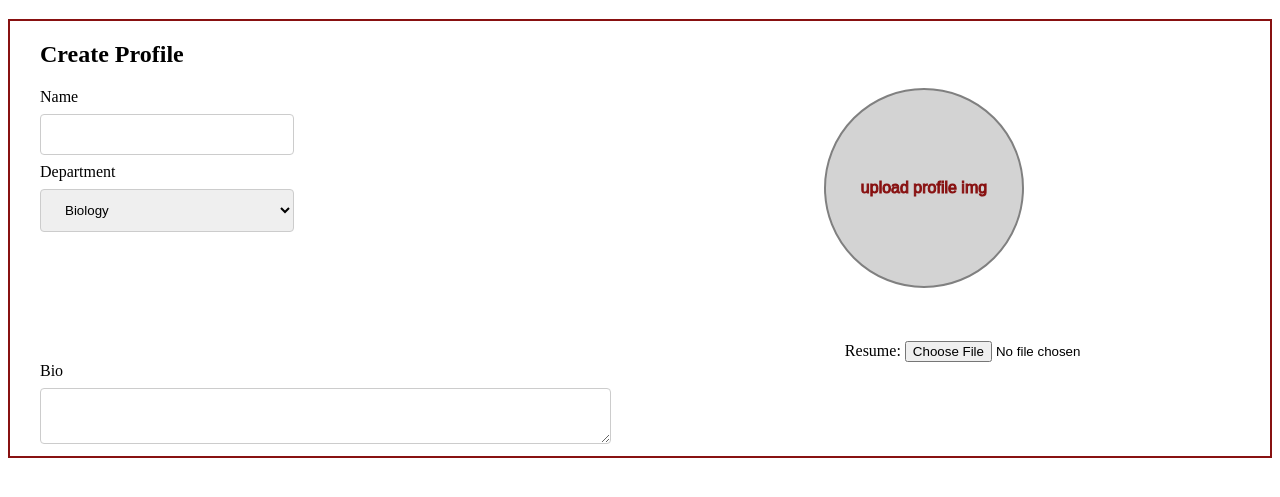
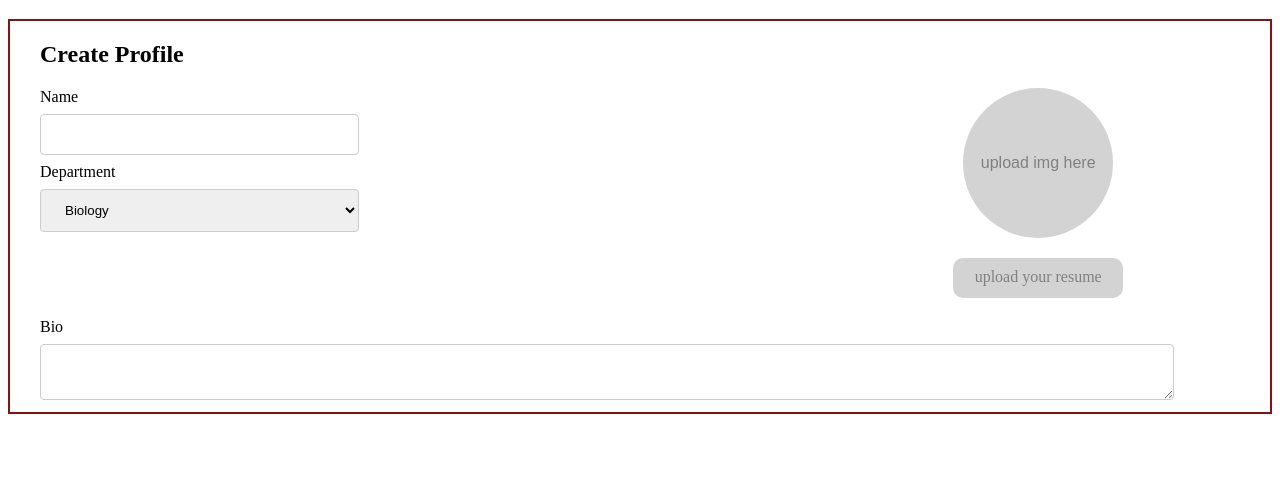
Before and after one commit to bjh26/326project, a plain HTML site: page src/index.html in a window 1280 px wide. Shown: the part 61-558 px from the top of the page. Drawn offline with Linux system fonts and the light colour scheme.

Commit message:
updated buttons and re-centered elements

```diff
--- a/src/index.html
+++ b/src/index.html
@@ -22,16 +22,10 @@
                 <textarea id = "bio"></textarea>
             </div>
             <div class = "upload-documents">
-                <button class="profile-button">
-                    <span class="dot"></span>
-                    <svg width = "200" height = "200" class = "circle" id="profile">
-                        <circle cx="100" cy="100" r="99"></circle>
-                        <text x="100" y="100" text-anchor="middle" dy=".3em" font-size="16" fill="#881111" stroke="#881111" stroke-width="1px">
-                            upload profile img
-                        </text>
-                    </svg>
-                </button>
-                <label for = "resume" class="resume-upload">Resume: <input type="file" id="resume" accept=".pdf, .doc, .docx"> </label>
+                <button class="profile-button">upload img here</button>
+                <label for="resume" class="resume-upload">upload your resume
+                    <input type="file" id="resume" accept=".pdf, .doc, .docx" style="display:none">
+                </label>
             </div>
         </div>
     </body>
--- a/src/style.css
+++ b/src/style.css
@@ -8,7 +8,7 @@ h2{
     margin: auto;
     display: grid;
     grid-template-columns: repeat(2, auto);
-    grid-template-rows: repeat(2, auto); /* 1fr 2fr alternative? */
+    grid-template-rows: repeat(3, auto); /* 1fr 2fr alternative? */
     border: 2px solid #881111;
     /* not really sure how this one works, come back */
     position: relative;
@@ -20,6 +20,7 @@ label{
 
 .short-response{
     grid-column: 1 / 2;
+    grid-row: 2;
     width: 40%;
     height: 40%;
     /* grid-column: 1; */
@@ -30,7 +31,8 @@ label{
     width:90%;
     height:90%;
     margin-left: 30px;
-    grid-column: 1 / 2;
+    grid-column: 1 / 3;
+    grid-row: 3;
 }
 
 input[type=text], select, textarea{
@@ -49,35 +51,43 @@ input[type=text], select, textarea{
     grid-row: 2;
     display: grid;
     gap: 20px;
-    grid-template-columns: repeat(2, auto);
+    grid-template-columns: repeat(3, auto);
+    grid-template-rows: repeat(3,auto);
+    justify-items: center;
 }
 
-.circle{
-    /* margin-left: 50%; */
-    grid-column: 2 ;
-    padding:0%;
-    fill:#d3d3d3;
-    stroke: gray;
-    stroke-width: 2px;
+.profile-button:hover, .resume-upload:hover{
+    background-color: gray;
 }
 
-.circle:hover{
-    fill:#808080;
-    fill-opacity: 100%;
-}
-
-
 .profile-button {
-    background: none;
+    width: 150px;
+    height: 150px;
+    background-color: lightgray;
+    border-radius: 50%;
     border: none;
+    color: gray;
+    font-size: 16px;
+    display: inline-block;
     cursor: pointer;
-    padding: 0;
-    outline: none;
-    position: relative;
+    transition: background-color 0.3s ease;
+    grid-column: 2;
 }
 
 .resume-upload {
-    padding-top: 30px;
-    grid-column: 1;
-    margin-left: 200px;
+    padding-top: 50px;
+    grid-column: 2;
+    grid-row: 2;
+    padding: 10px 10px;
+    width: 150px;
+    height: 20px;
+    display: inline-block;
+    background-color: lightgray;
+    color: gray;
+    text-align: center;
+    border-radius: 10px;
+    text-decoration: none;
+    font-size: 16px;
+    cursor: pointer;
+    transition: background-color 0.3s ease;
 }
```
